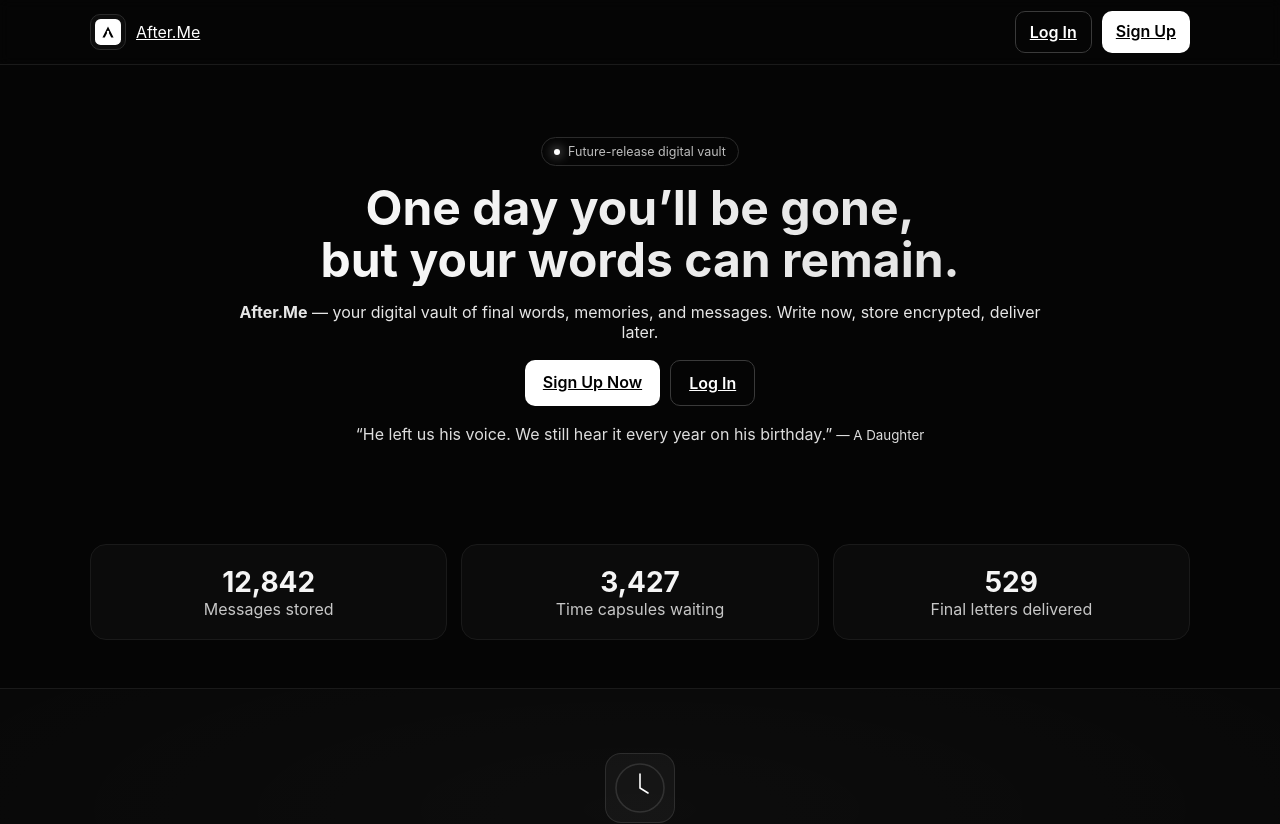
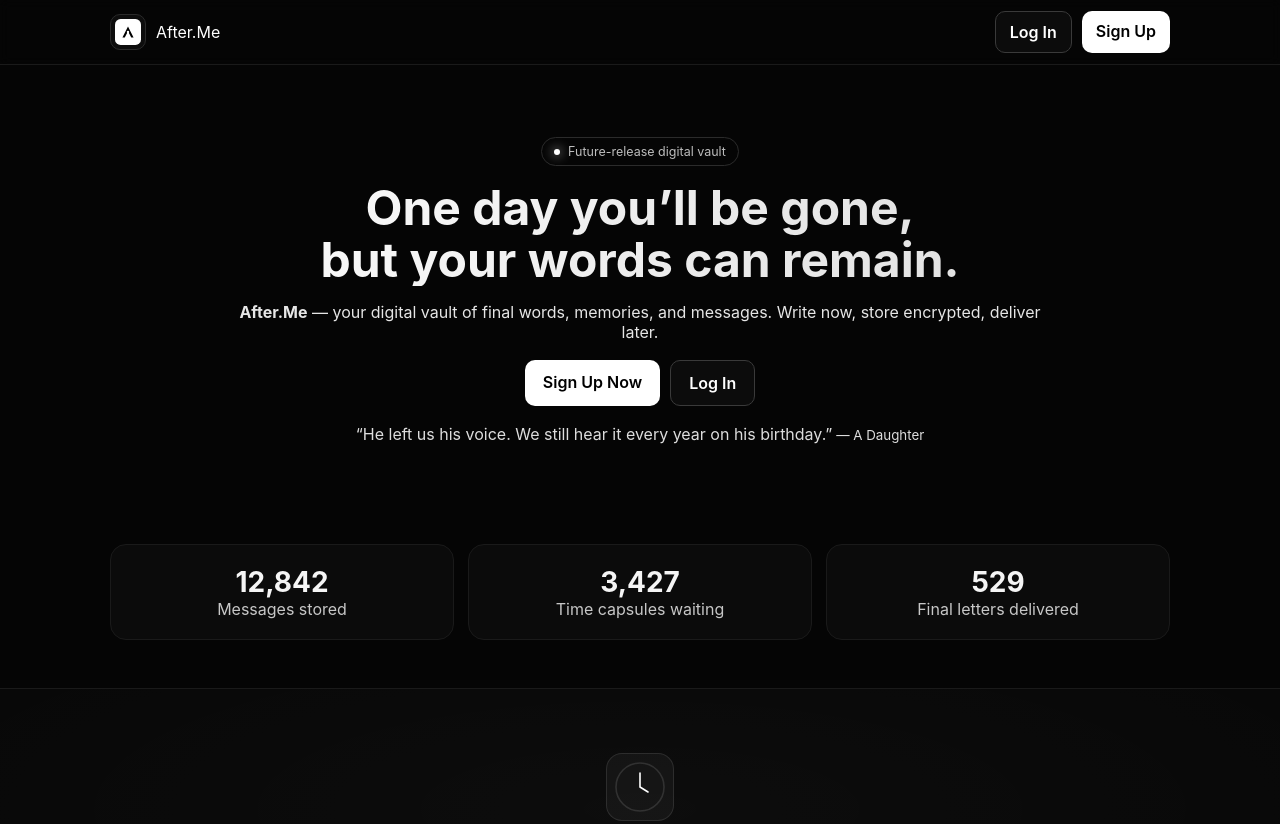
Before and after one commit to emirusmaximus/after-me-starter, a Next.js app: page / in a window 1280 px wide. Shown: the top 824 px of the page. Built offline with nearby package versions, Linux system fonts and the light colour scheme.

Commit message:
Update globals.css

```diff
--- a/app/globals.css
+++ b/app/globals.css
@@ -1,15 +1,23 @@
-:root {
-  --bg: #050505;
-  --fg: #f5f5f5;
-  --muted: #c7c7c7;
-  --card: #0b0b0b;
-  --border: #1a1a1a;
+/* ---- After.Me Global Reset & Tokens ---- */
+:root{
+  --bg:#050505; --fg:#f5f5f5; --muted:#c7c7c7; --card:#0b0b0b; --border:#1a1a1a;
+  --accent:#ffffff; /* vurgular beyaz */
 }
 
-html, body {
-  padding: 0;
-  margin: 0;
-  background: var(--bg);
-  color: var(--fg);
-  font-family: Inter, system-ui, -apple-system, Segoe UI, Roboto, "Helvetica Neue", Arial, "Noto Sans", "Apple Color Emoji", "Segoe UI Emoji", "Segoe UI Symbol", sans-serif;
-}
+*{box-sizing:border-box}
+html,body{padding:0;margin:0}
+body{background:var(--bg);color:var(--fg);font-family:Inter, system-ui, -apple-system, Segoe UI, Roboto, Arial, sans-serif}
+
+/* Linklerin mavi olması bitti */
+a{color:inherit;text-decoration:none}
+button, input, textarea{font:inherit}
+
+/* Genel buton stilleri (sayfalar kullanıyor) */
+.btn{border-radius:12px;padding:12px 14px;font-weight:700;transition:.2s}
+.btn.solid{background:#fff;color:#000}
+.btn.ghost{border:1px solid #3a3a3a;color:#fff;background:#0c0c0c}
+
+.container{max-width:1100px;margin:0 auto;padding:0 20px}
+
+/* Focus görünür ve şık */
+:focus-visible{outline:2px solid rgba(255,255,255,.4);outline-offset:2px}
```
